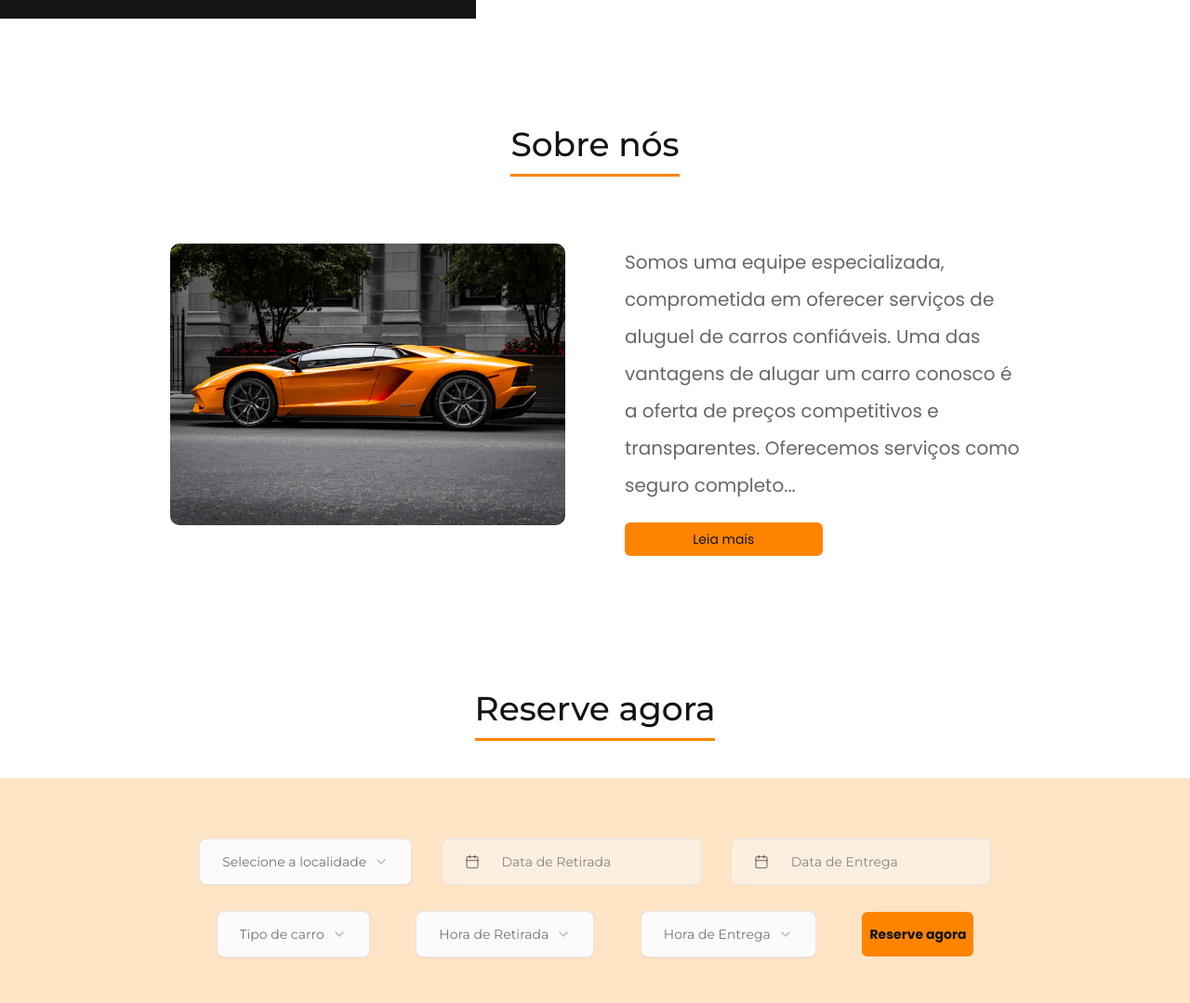
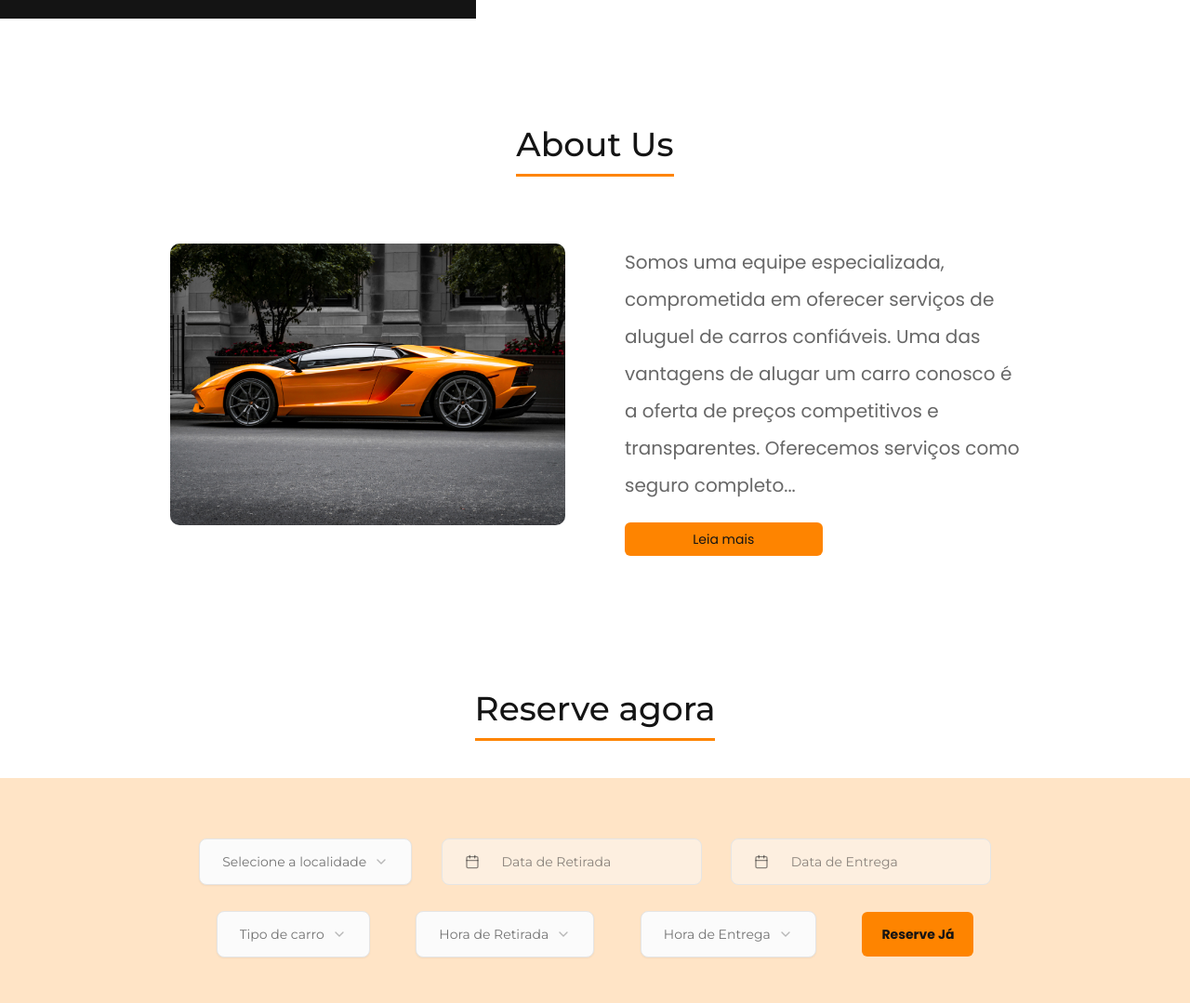
Before and after one commit to Leonardobern10/CarRent, a React (Vite) app: page / in a window 1280 px wide. Shown: the part 740-1819 px from the top of the page at 93% size. Built offline with nearby package versions, Linux system fonts and the light colour scheme.

Commit message:
fix: correções para uma melhor testagem

```diff
--- a/src/App.tsx
+++ b/src/App.tsx
@@ -20,13 +20,13 @@ export default function App() {
   return (
     <div className="grid grid-cols-7 grid-rows-[repeat(30,200px)] lg:grid-rows-[repeat(41,_100px)] justify-between items-stretch bg-linear-to-b from-90% from-white to-90% to-black-medium  h-full w-dvw lg:gap-y-8 content-center scroll-smooth">
       <Presentation data={DATA} navBarItems={dataNavBarItems} />
-      <AboutUs dataAbout={dataAbout} />
+      <AboutUs dataAbout={dataAbout} title="About Us" />
       <BookNow cities={cities} carTypes={carTypes} />
       <FeaturedCars allCars={allDataCars} />
       <PremiumServices text={textServices} services={allServices} />
       <Rating data={dataRating} />
       <Info allInfo={dataInfo} />
-      <ContactUs />
+      <ContactUs title="Contact Us" />
       <Footer dataContact={dataContact} />
     </div>
   );
--- a/src/components/AboutUs/AboutDescription.tsx
+++ b/src/components/AboutUs/AboutDescription.tsx
@@ -5,7 +5,7 @@ export default function AboutDescription(props: {
   data: DATA_ABOUTUS;
 }): ReactElement {
   return (
-    <p className="lg:text-lg/6 xl:text-xl/10 text-gray-dark/90 font-normal font-poppins w-full text-center lg:text-left">
+    <p className="text-md/6 lg:text-lg/6 xl:text-xl/10 text-gray-dark/90 font-normal font-poppins w-full text-center lg:text-left">
       {props.data.TEXT}
     </p>
   );
--- a/src/components/AboutUs/AboutUs.tsx
+++ b/src/components/AboutUs/AboutUs.tsx
@@ -10,6 +10,7 @@ import useWindowWidth from "../../hooks/useWindowWidth";
 
 export default function AboutUs(props: {
   dataAbout: DATA_ABOUTUS;
+  title: string;
 }): ReactElement {
   const screenWidth: number = useWindowWidth();
 
@@ -21,7 +22,7 @@ export default function AboutUs(props: {
       className="flex flex-col justify-around lg:justify-center h-full w-full max-lg:bg-black-medium row-span-3 lg:row-span-5 col-span-7 lg:col-start-2 lg:col-end-7"
     >
       <div className="flex flex-col items-center justify-center lg:gap-y-10">
-        <TitleSection white={screenWidth < 1024} text="Sobre nós" />
+        <TitleSection white={screenWidth < 1024} text={props.title} />
         <motion.div
           initial={{ opacity: 0 }}
           whileInView={{ opacity: 1 }}
--- a/src/components/Book/BookNow.tsx
+++ b/src/components/Book/BookNow.tsx
@@ -49,7 +49,7 @@ export default function BookNow(props: {
               value={generateHours()}
             />
             <ButtonDefault
-              buttonName="Reserve agora"
+              buttonName="Reserve Já"
               weight="bold"
               height="12"
               width="30"
--- a/src/components/ContactUs/ContactUs.tsx
+++ b/src/components/ContactUs/ContactUs.tsx
@@ -4,10 +4,10 @@ import ButtonDefault from "../shared/ButtonDefault";
 import keyImage from "../../assets/images/key_image.png";
 import { motion } from "motion/react";
 
-export default function ContactUs(): ReactElement {
+export default function ContactUs(props: { title: string }): ReactElement {
   return (
     <section className="row-span-3 lg:row-span-5 col-span-7 lg:bg-linear-to-t lg:from-60% lg:from-black-medium lg:to-60% lg:to-white-background flex flex-col gap-y-4 lg:gap-y-20 justify-evenly items-center font-poppins">
-      <TitleSection text="Entre em contato" />
+      <TitleSection text={props.title} />
       <motion.div
         initial={{ opacity: 0 }}
         whileInView={{ opacity: 1 }}
@@ -15,6 +15,7 @@ export default function ContactUs(): ReactElement {
         className="flex flex-row h-fit lg:h-5/7 w-full lg:w-5/6 bg-white-background max-lg:pb-12"
       >
         <form
+          data-testid="contact-form"
           action=""
           className="w-full h-fit lg:h-5/6 lg:w-1/2 flex flex-col justify-center items-center gap-y-10"
         >
@@ -45,7 +46,11 @@ export default function ContactUs(): ReactElement {
           />
         </form>
         <div className="max-lg:hidden w-1/2 lg:h-5/6">
-          <img src={keyImage} className="w-full h-full" alt="" />
+          <img
+            src={keyImage}
+            className="w-full h-full"
+            alt="Recebendo a chave do carro"
+          />
         </div>
       </motion.div>
     </section>
--- a/src/components/shared/IconNetwork.tsx
+++ b/src/components/shared/IconNetwork.tsx
@@ -14,7 +14,7 @@ export default function IconNetwork(props: {
           : "h-8 w-8 lg:h-6 lg:w-6 rounded-[5px]"
       }`}
     >
-      <Icon className="icon-base" />
+      <Icon className="icon-base" role="img" />
     </li>
   );
 }
--- a/src/components/shared/TitleSection.tsx
+++ b/src/components/shared/TitleSection.tsx
@@ -3,7 +3,7 @@ import type { ReactElement } from "react";
 
 export default function TitleSection(props: TitleSectionsProps): ReactElement {
   return (
-    <div>
+    <div id="title-section">
       <h2
         className={`text-xl md:text-2xl lg:text-4xl font-montserrat pb-3 font-medium ${
           props.white ? "text-white-dark" : "text-black-medium"
```
